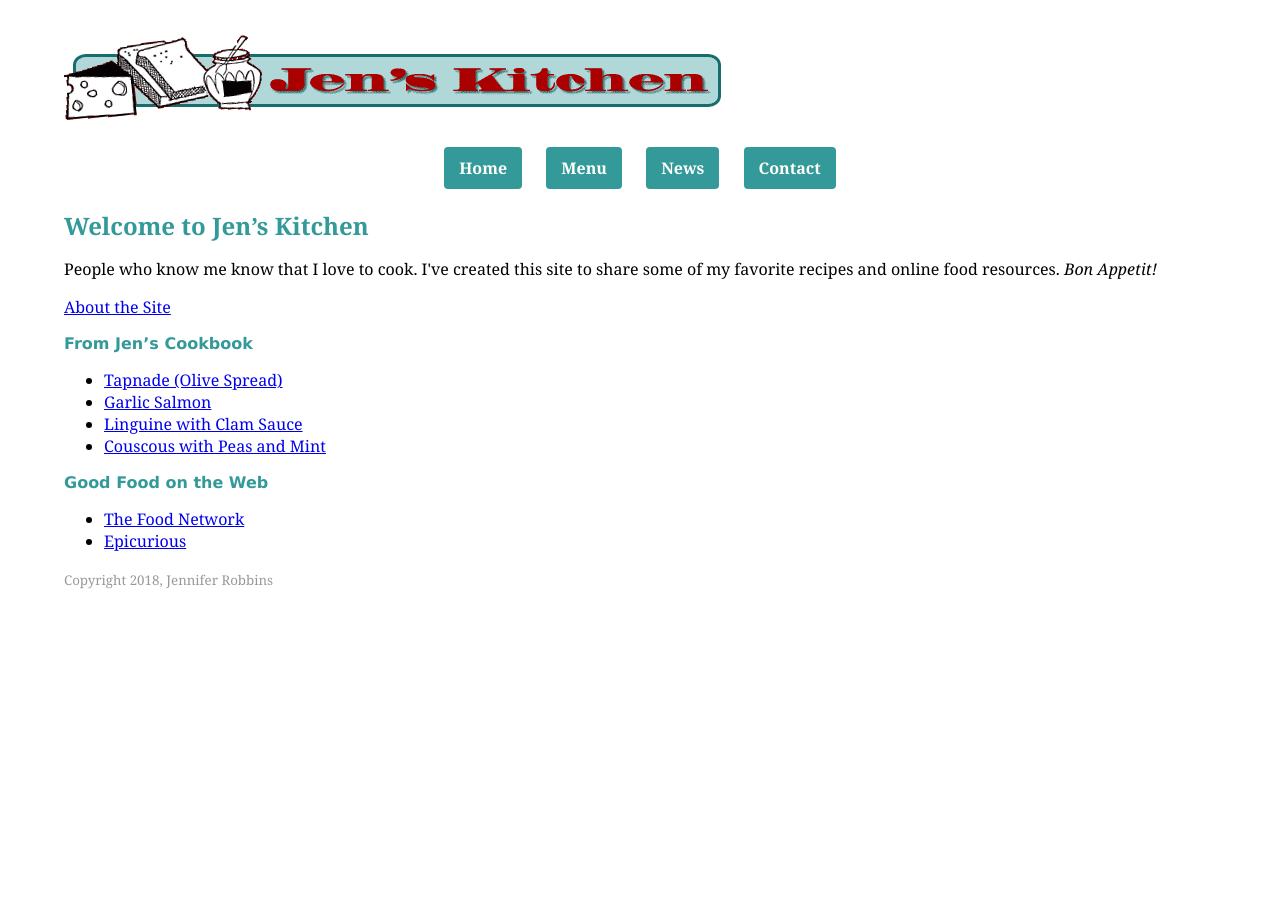
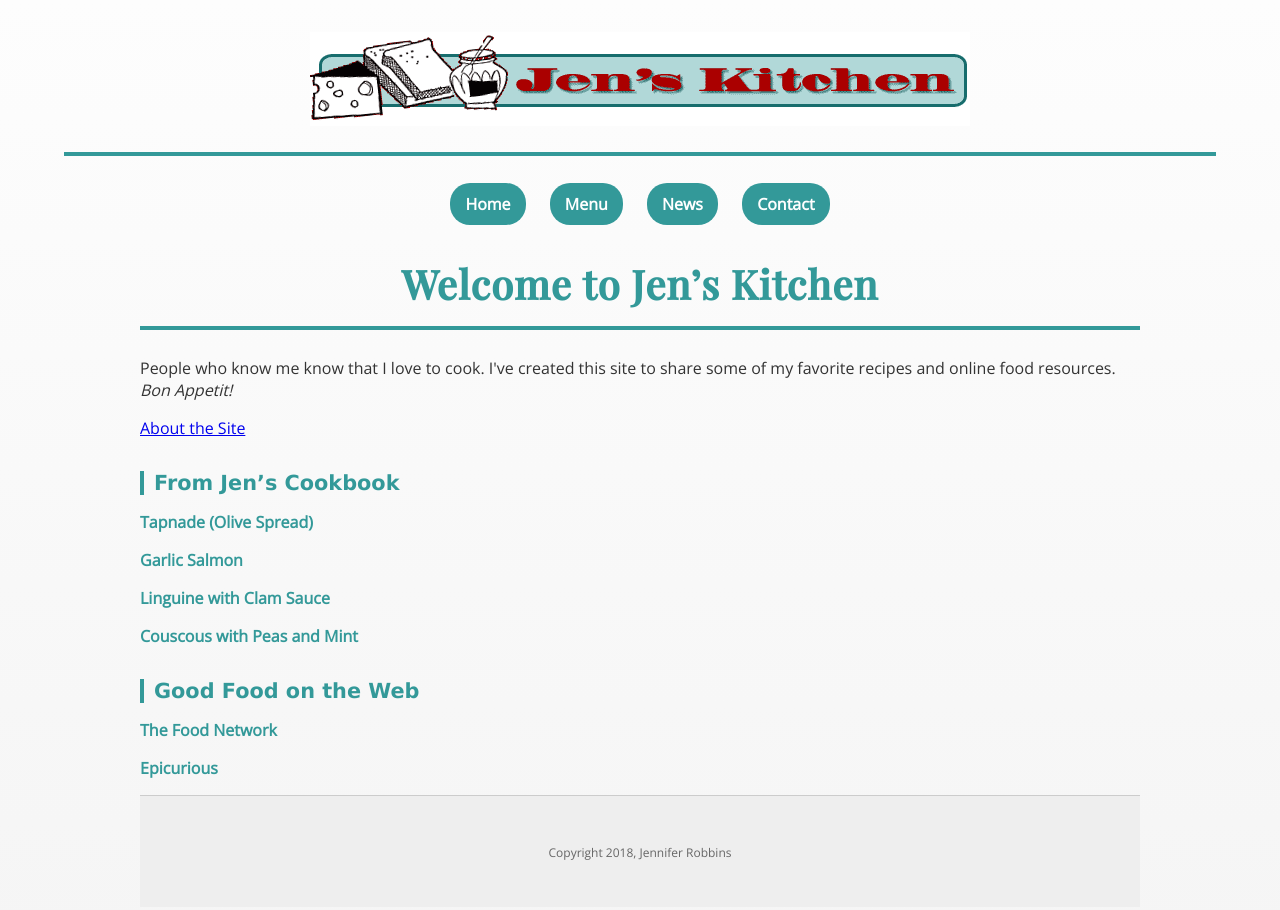
Before and after one commit to markymarksthe4th/fid, a plain HTML site: page bistro/jenskitchen/jenskitchen.html in a window 1280 px wide. Before the commit the page ends 800 px from the top, so only its background shows below. Drawn offline with nearby package versions, Linux system fonts and the light colour scheme.

Commit message:
Add files via upload

```diff
--- a/bistro/jenskitchen/jenskitchen.html
+++ b/bistro/jenskitchen/jenskitchen.html
@@ -3,55 +3,12 @@
 <head>
 <meta charset="utf-8">
 <title>Jen's Kitchen</title>
-<style>
-body {
-	margin: 2em 5%;
-	font-family: Georgia, "Times New Roman", Times, serif;
-}
-h1, h2 {
-	color: #399;}
-h1 {
-	font-size: 1.5em;
-}
-h2 {
-	font-family: Verdana, Geneva, sans-serif;
-	font-size: 1em;
-}
-small {
-	color: #999;
-}
-
-nav {
-    text-align: center;
-    margin-bottom: 20px;
-}
-nav ul {
-    list-style: none;
-    padding: 0;
-}
-nav ul li {
-    display: inline;
-    margin: 0 10px;
-}
-nav ul li a {
-    background-color: #399;
-    color: white;
-    padding: 10px 15px;
-    border-radius: 4px;
-    text-decoration: none;
-    font-weight: bold;
-    display: inline-block;
-}
-nav ul li a:hover {
-    background-color: #277;
-}
-</style>
-</style>
-
+<link href="https://fonts.googleapis.com/css2?family=Playfair+Display:wght@500&family=Open+Sans&display=swap" rel="stylesheet">
+<link rel="stylesheet" href="jenskitchenstyles.css">
 </head>
 
 <body>
-<img src="images/jenskitchen.gif" alt="Jen's Kitchen banner" width="660" height="94">
+<h1><img src="images/jenskitchen.gif" alt="Jen's Kitchen banner" width="660" height="94"></h1>
 
 <nav>
     <ul>
@@ -59,12 +16,12 @@ nav ul li a:hover {
         <li><a href="../menu.html">Menu</a></li>
         <li><a href="../bgnews.html">News</a></li>
         <li><a href="../contact.html">Contact</a></li>
-      </ul>
-      </nav>
+    </ul>
+</nav>
 
+<main>
 <h1>Welcome to Jen&rsquo;s Kitchen</h1>
-
-<p>People who know me know that I love to cook. I've created this site to share some of my favorite recipes and online food resources. <i>Bon Appetit!</i> </p>
+<p>People who know me know that I love to cook. I've created this site to share some of my favorite recipes and online food resources. <i>Bon Appetit!</i></p>
 
 <p><a href="about.html">About the Site</a></p>
 
@@ -79,10 +36,13 @@ nav ul li a:hover {
 <h2>Good Food on the Web</h2>
 <ul>
    <li><a href="http://www.foodnetwork.com/" target="_blank">The Food Network</a></li>
-  <li><a href="https://www.epicurious.com/" target="_blank">Epicurious</a></li>
+   <li><a href="https://www.epicurious.com/" target="_blank">Epicurious</a></li>
 </ul>
 
+<footer>
 <p><small>Copyright 2018, Jennifer Robbins</small></p>
+</footer>
+</main>
 
 </body>
 </html>
--- /dev/null
+++ b/bistro/jenskitchen/jenskitchenstyles.css
@@ -0,0 +1,113 @@
+body {
+    margin: 2rem 5%;
+    font-family: 'Open Sans', sans-serif;
+    background: linear-gradient(to bottom, #fdfdfd, #f5f5f5);
+    color: #333;
+    animation: fadeInBody 1s ease-out;
+}
+
+h1 {
+    text-align: center;
+    font-family: 'Playfair Display', serif;
+    font-size: 2.5rem;
+    color: #399;
+    margin-top: 2rem;
+    letter-spacing: 1px;
+    border-bottom: 4px solid #399;
+    padding-bottom: 1rem;
+    animation: bounceIn 0.8s ease-out;
+}
+
+
+h2 {
+    font-family: 'Verdana', Geneva, sans-serif;
+    font-size: 1.3rem;
+    color: #399;
+    margin-top: 2rem;
+    border-left: 4px solid #399;
+    padding-left: 10px;
+    margin-bottom: 1rem;
+}
+
+nav {
+    text-align: center;
+    margin-bottom: 1rem;
+}
+
+nav ul {
+    list-style: none;
+    padding: 0;
+    display: inline-block;
+}
+
+nav ul li {
+    display: inline;
+    margin: 0 10px;
+}
+
+nav ul li a {
+    background-color: #399;
+    color: white;
+    padding: 10px 15px;
+    border-radius: 20px;
+    text-decoration: none;
+    font-weight: bold;
+    display: inline-block;
+    transition: background-color 0.3s ease;
+}
+
+nav ul li a:hover {
+    background-color: #277;
+}
+
+main {
+    max-width: 1000px;
+    margin: 2rem auto;
+    padding: 0 1rem;
+    animation: fadeIn 1s ease-in;
+}
+
+ul {
+    margin: 0;
+    padding: 0;
+    list-style: none;
+}
+
+ul li {
+    margin-bottom: 1rem;
+}
+
+ul li a {
+    color: #399;
+    text-decoration: none;
+    font-weight: bold;
+}
+
+ul li a:hover {
+    text-decoration: underline;
+}
+
+footer {
+    background-color: #eee;
+    text-align: center;
+    padding: 2rem 1rem;
+    font-size: 0.9rem;
+    color: #666;
+    border-top: 1px solid #ccc;
+}
+
+@keyframes fadeIn {
+    from { opacity: 0; transform: translateY(20px); }
+    to { opacity: 1; transform: translateY(0); }
+}
+
+@keyframes fadeInBody {
+    from { background-color: #fff; }
+    to { background: linear-gradient(to bottom, #fdfdfd, #f5f5f5); }
+}
+
+@keyframes bounceIn {
+    0% { transform: scale(0.5); opacity: 0; }
+    60% { transform: scale(1.1); opacity: 1; }
+    100% { transform: scale(1); }
+}
```
